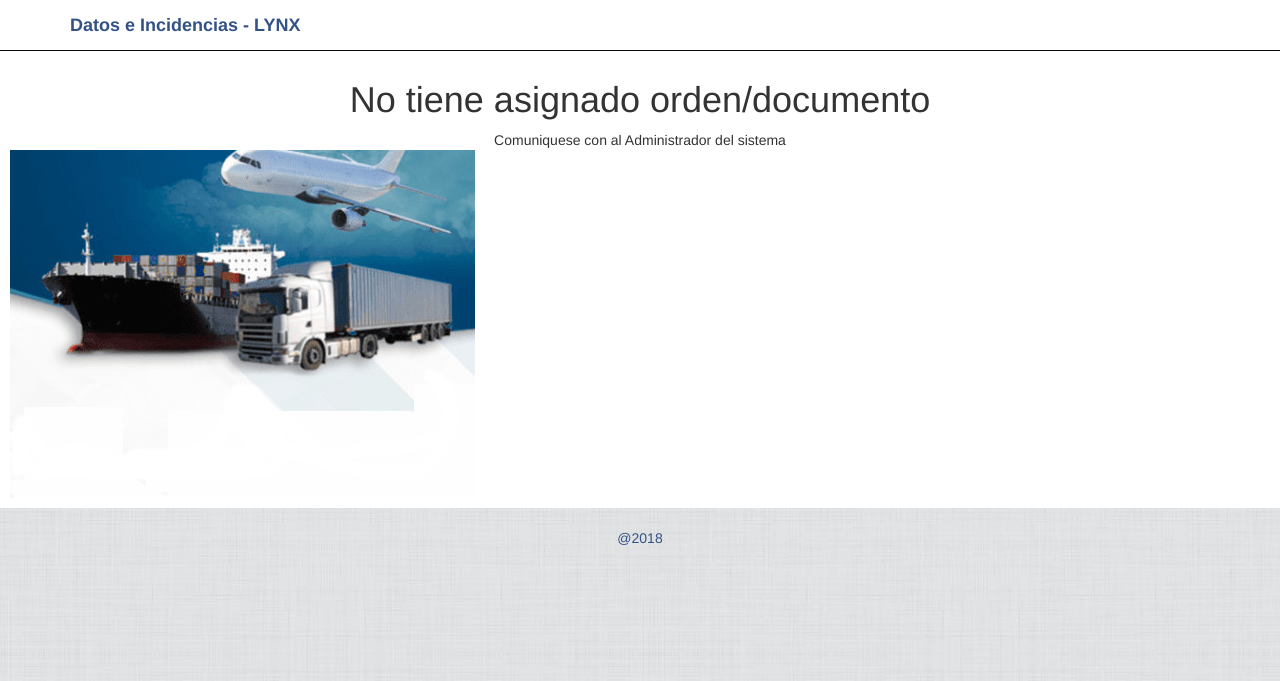
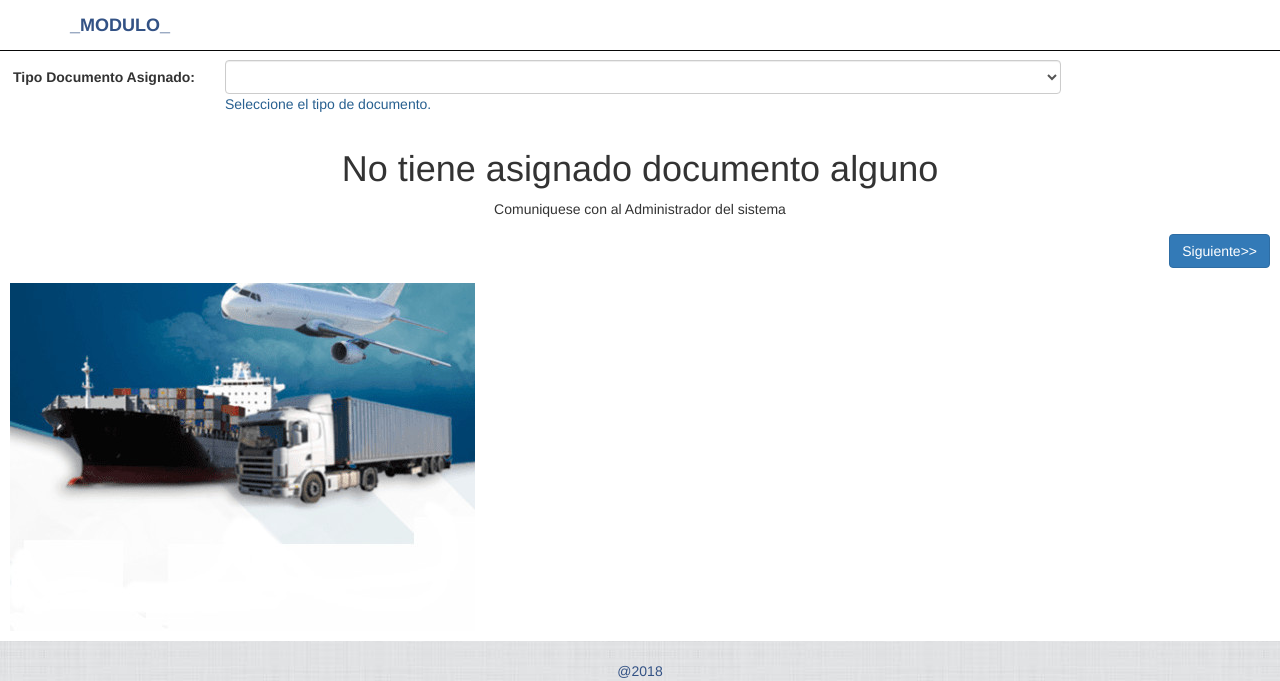
Before and after one commit to rtapiapajuelo/mobile, a PHP site: page /vista/index.php in a window 1280 px wide. Shown: the top 681 px of the page. Run offline with PHP 8.4, Linux system fonts and the light colour scheme; the visitor is signed in with stand-in values (Sample User, id 1); lists and menus that the app fills with data are empty; some libraries are stand-ins or nearby versions.

Commit message:
inicio de proyecto

```diff
--- a/vista/index.php
+++ b/vista/index.php
@@ -28,13 +28,26 @@
 
         <div id="page-wrapper" class="capa" >
             <div class="row">
-                <div class="col-lg-12" id="capa">
+                <div class="col-lg-12">
                     <form class="form-horizontal" role="form" id="frmDocumento" name="frmDocumento" action="principal.php" method="post">
-                      <div class="form-group">
+                     <div class="form-group">
+                        <label for="txtDato00" class="col-lg-2 control-label">
+                            Tipo Documento Asignado:</label>
+                        <div class="col-lg-10" id="sCapaSelect">
+
+                            <select class="form-control" id="tDocumentoAsignado" name="tDocumentoAsignado" style="width:80%" required title="Seleccione">
+                            </select>
+                            <div align="justify">
+                                <span class="resumen">Seleccione el tipo de documento.</span>
+                            </div>
+
+                        </div>
+                      </div>
+                     <div class="form-group"  id="capa">
                         <label for="txtDato01" class="col-lg-2 control-label">
                             <input type="hidden"  id="nselectpadre" name="nselectpadre" value="0"/>
 
-                            Referencia Asignada:</label>
+                            Documento Asignado:</label>
                         <div class="col-lg-10" id="sCapaSelect">
 
                             <select class="form-control" id="sDocumentoAsignado" name="sDocumentoAsignado" style="width:80%" required title="Seleccione">
@@ -68,14 +81,23 @@
 
     <script type="text/javascript">
         $(function(){
-            fcDocumentoAsignado(-1);
+            fcCargarTD();
+
         });
 
+        function fcCargarTD()
+        {   var _idUsuario = "<?php echo $_SESSION['idUsuario'] ?>";
+            $.post('../code/BL/bl.documentoAsignado.php',{idU : _idUsuario, action : "cargarTipo"},function(data)
+            {
+                $("#tDocumentoAsignado").html(data);
+                fcDocumentoAsignado(-1);
+            });
+        }
         function fcDocumentoAsignado(_carga)
         {
             var idUsuario = "<?php echo $_SESSION['idUsuario'] ?>";
 
-            $.getJSON('../code/BL/bl.documentoAsignado.php?action=cargarLista',{format: "json"}, function(data) {
+            $.getJSON('../code/BL/bl.documentoAsignado.php?action=cargarLista&tipo='+$("#tDocumentoAsignado").val(),{format: "json" }, function(data) {
                 var toAppend = "";
 
                 var counter = 0;
@@ -90,7 +112,7 @@
                 }
                 else
                 {
-                    $("#capa").html("<center><h1>No tiene asignado orden/documento</h1>Comuniquese con al Administrador del sistema</center>");
+                    $("#capa").html("<center><h1>No tiene asignado documento alguno</h1>Comuniquese con al Administrador del sistema</center>");
                 }
             });
         }
```
